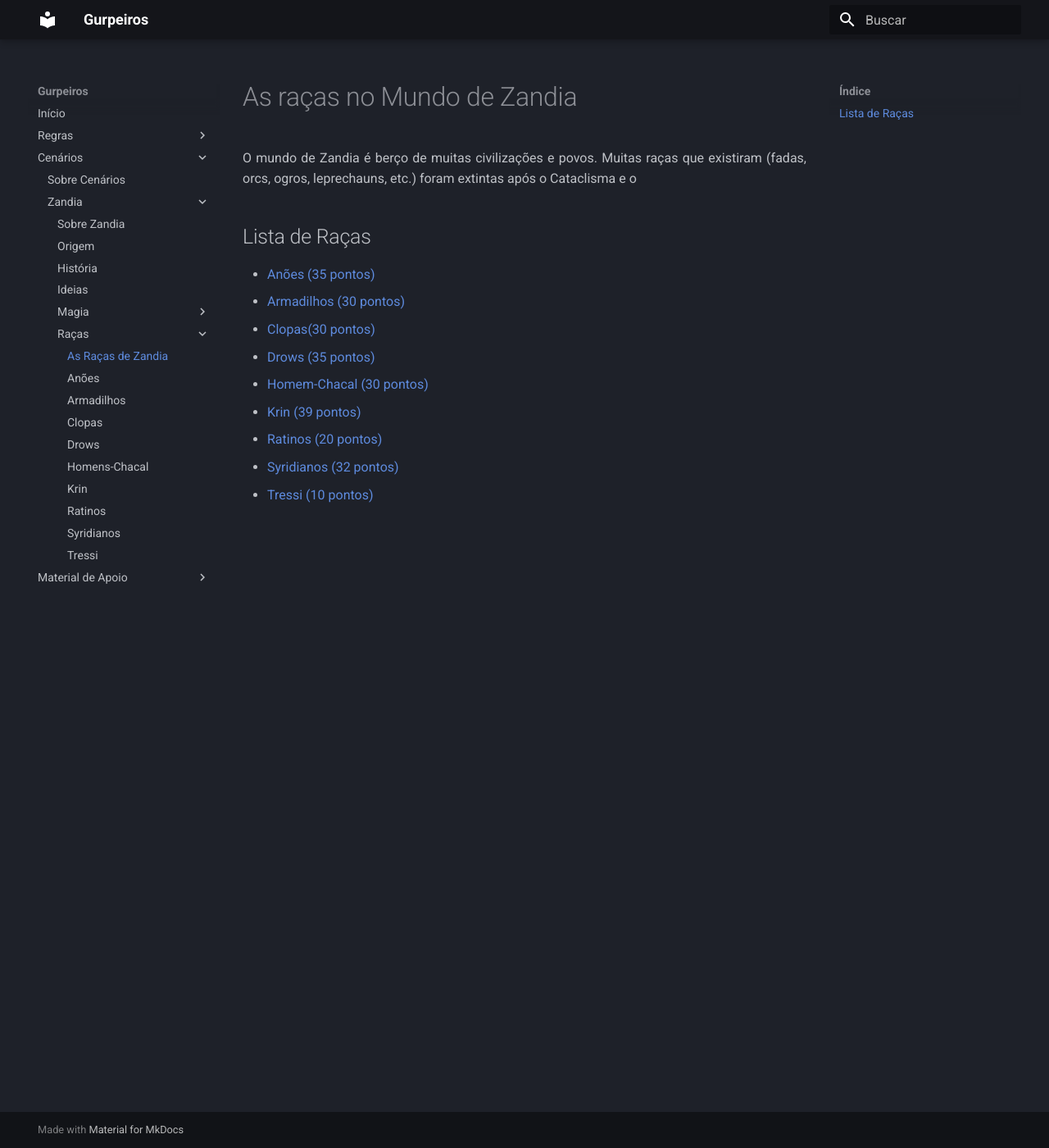
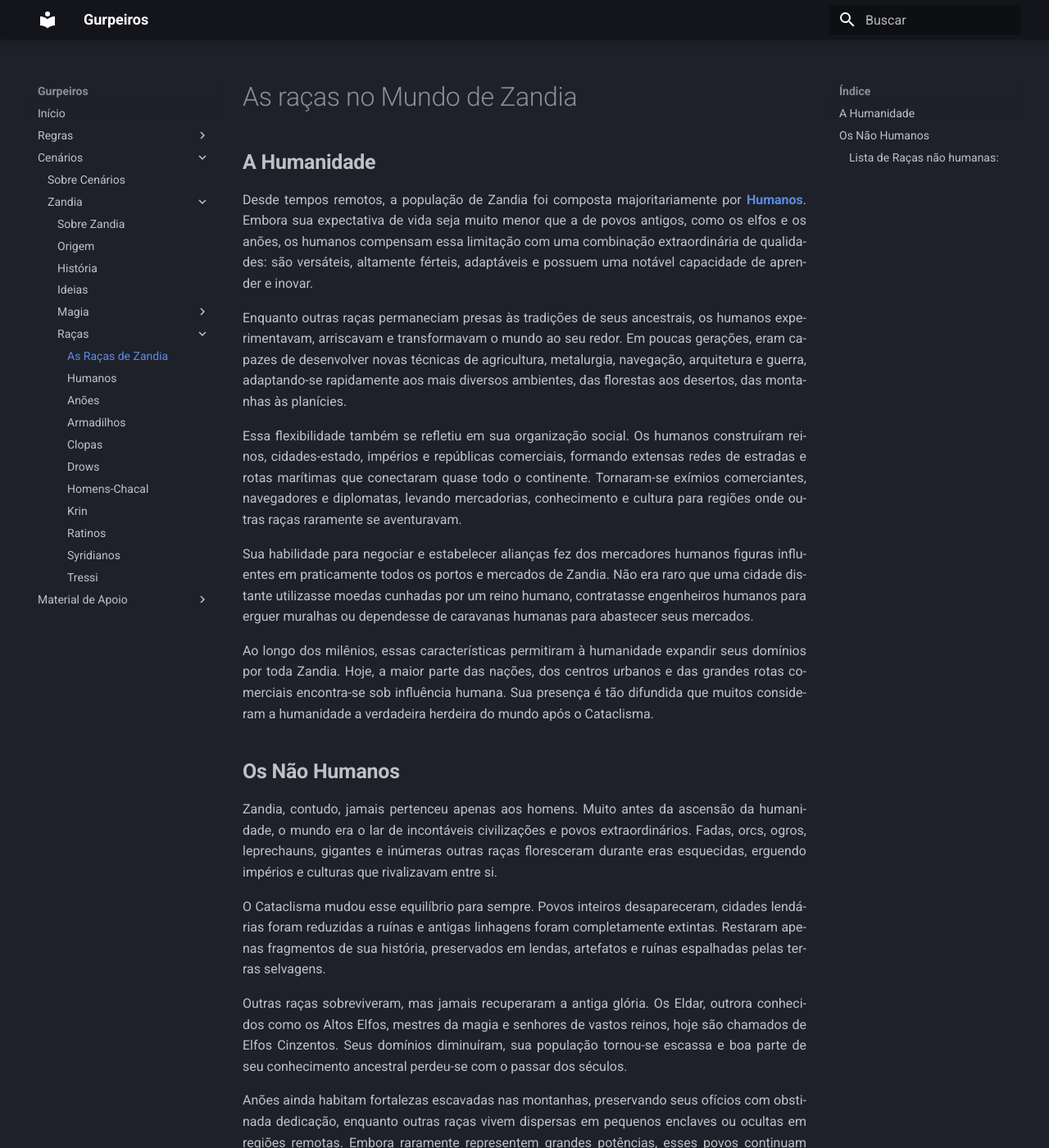
Before and after one commit to brbreis-1723/gurpeiros, an MkDocs documentation site: the page built from docs/cenarios/zandia/racas/index.md, in a window 1280 px wide and 1400 px high. Shown: the whole window at 82% size. Built offline with MkDocs 1.6.1 and Material for MkDocs 9.7.7, drawn with Linux system fonts in a browser that asks for light colours; some of the changed text lies outside the part shown.

Commit message:
atualiza site mkdocs

```diff
--- a/docs/cenarios/zandia/racas/index.md
+++ b/docs/cenarios/zandia/racas/index.md
@@ -1,14 +1,39 @@
 # As raças no Mundo de Zandia
 
-O mundo de Zandia é berço de muitas civilizações e povos. Muitas raças que existiram (fadas, orcs, ogros, leprechauns, etc.) foram extintas após o Cataclisma e o
+## **A Humanidade**
 
-## Lista de Raças
+Desde tempos remotos, a população de Zandia foi composta majoritariamente por **[Humanos](../racas/humanos.md)**. Embora sua expectativa de vida seja muito menor que a de povos antigos, como os elfos e os anões, os humanos compensam essa limitação com uma combinação extraordinária de qualidades: são versáteis, altamente férteis, adaptáveis e possuem uma notável capacidade de aprender e inovar.
+
+Enquanto outras raças permaneciam presas às tradições de seus ancestrais, os humanos experimentavam, arriscavam e transformavam o mundo ao seu redor. Em poucas gerações, eram capazes de desenvolver novas técnicas de agricultura, metalurgia, navegação, arquitetura e guerra, adaptando-se rapidamente aos mais diversos ambientes, das florestas aos desertos, das montanhas às planícies.
+
+Essa flexibilidade também se refletiu em sua organização social. Os humanos construíram reinos, cidades-estado, impérios e repúblicas comerciais, formando extensas redes de estradas e rotas marítimas que conectaram quase todo o continente. Tornaram-se exímios comerciantes, navegadores e diplomatas, levando mercadorias, conhecimento e cultura para regiões onde outras raças raramente se aventuravam.
+
+Sua habilidade para negociar e estabelecer alianças fez dos mercadores humanos figuras influentes em praticamente todos os portos e mercados de Zandia. Não era raro que uma cidade distante utilizasse moedas cunhadas por um reino humano, contratasse engenheiros humanos para erguer muralhas ou dependesse de caravanas humanas para abastecer seus mercados.
+
+Ao longo dos milênios, essas características permitiram à humanidade expandir seus domínios por toda Zandia. Hoje, a maior parte das nações, dos centros urbanos e das grandes rotas comerciais encontra-se sob influência humana. Sua presença é tão difundida que muitos consideram a humanidade a verdadeira herdeira do mundo após o Cataclisma.
+
+## **Os Não Humanos**
+
+Zandia, contudo, jamais pertenceu apenas aos homens. Muito antes da ascensão da humanidade, o mundo era o lar de incontáveis civilizações e povos extraordinários. Fadas, orcs, ogros, leprechauns, gigantes e inúmeras outras raças floresceram durante eras esquecidas, erguendo impérios e culturas que rivalizavam entre si.
+
+O Cataclisma mudou esse equilíbrio para sempre. Povos inteiros desapareceram, cidades lendárias foram reduzidas a ruínas e antigas linhagens foram completamente extintas. Restaram apenas fragmentos de sua história, preservados em lendas, artefatos e ruínas espalhadas pelas terras selvagens.
+
+Outras raças sobreviveram, mas jamais recuperaram a antiga glória. Os Eldar, outrora conhecidos como os Altos Elfos, mestres da magia e senhores de vastos reinos, hoje são chamados de Elfos Cinzentos. Seus domínios diminuíram, sua população tornou-se escassa e boa parte de seu conhecimento ancestral perdeu-se com o passar dos séculos.
+
+Anões ainda habitam fortalezas escavadas nas montanhas, preservando seus ofícios com obstinada dedicação, enquanto outras raças vivem dispersas em pequenos enclaves ou ocultas em regiões remotas. Embora raramente representem grandes potências, esses povos continuam exercendo influência sobre o destino de Zandia, seja por seus conhecimentos ancestrais, por antigos artefatos ou pelos segredos que sobreviveram ao fim de uma era.
+
+### **Lista de Raças não humanas**:
 - [Anões (35 pontos)](../racas/dwarfs.md)
 - [Armadilhos (30 pontos)](../racas/armadilhos.md)
 - [Clopas(30 pontos)](../racas/clopas.md)
 - [Drows (35 pontos)](../racas/drows.md)
+- Elfos Cinzentos (35 pontos)
+- Goblins (25 pontos)
 - [Homem-Chacal (30 pontos)](../racas/werejackal.md)
 - [Krin (39 pontos)](../racas/krin.md)
+- Meio-Elfos (17 pontos)
+- Meio-Drows (17 pontos)
+- Nefilin (45 pontos)
 - [Ratinos (20 pontos)](../racas/ratinos.md)
 - [Syridianos (32 pontos)](../racas/syridianos.md)
 - [Tressi (10 pontos)](../racas/tressi.md)
--- a/mkdocs.yml
+++ b/mkdocs.yml
@@ -40,6 +40,7 @@ nav:
             - Magia e Magos: cenarios/zandia/magia/magia_magos.md
           - Raças:
             - As Raças de Zandia: cenarios/zandia/racas/index.md
+            - Humanos: cenarios/zandia/racas/humanos.md
             - Anões: cenarios/zandia/racas/dwarfs.md
             - Armadilhos: cenarios/zandia/racas/armadilhos.md
             - Clopas: cenarios/zandia/racas/clopas.md
```
Also changed, not shown: docs/cenarios/zandia/racas/humanos.md (added, +79 -0 lines), docs/assets/imagens/humano_comum_gcs.png (added), docs/assets/imagens/humano_mago_gcs.png (added).
